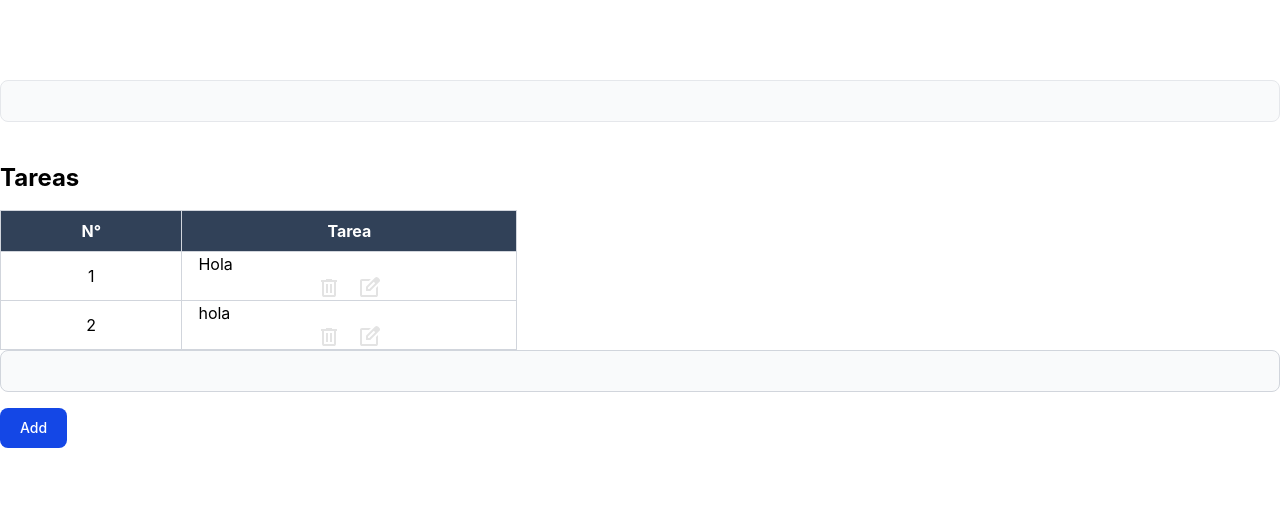
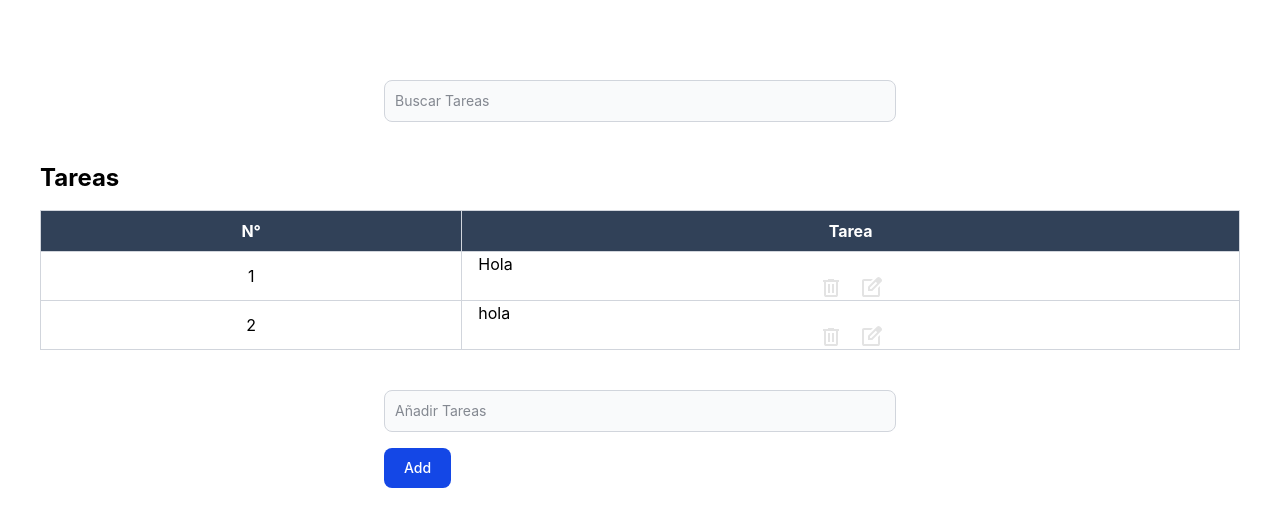
Before and after one commit to cruz-tadeo/vue-challenge-api, a Vue app: page / in a window 1280 px wide. Shown: the top 526 px of the page. Built offline with nearby package versions, Linux system fonts and the light colour scheme; the HTML template or start-up script is replaced by a standard one.

Commit message:
crud finished

```diff
--- a/package.json
+++ b/package.json
@@ -14,6 +14,7 @@
   },
   "dependencies": {
     "@tailwindcss/vite": "^4.1.6",
+    "sweetalert2": "^11.21.0",
     "vue": "^3.5.13"
   },
   "devDependencies": {
--- a/src/App.vue
+++ b/src/App.vue
@@ -1,7 +1,9 @@
 <script setup lang="ts">
 import { computed, type Ref, ref } from 'vue'
+import Swal, { type SweetAlertIcon } from 'sweetalert2'
 import IconTrash from '@/components/IconTrash.vue'
 import IconEdit from '@/components/IconEdit.vue'
+
 
 const tasks: Ref<string[]> = ref(['Hola', 'hola'])
 
@@ -18,6 +20,7 @@ const indexTask = ref(0)
 const addItem = (text: string) => {
   tasks.value.push(text)
   task.value = ''
+  alert('Agregado correctamente','La tarea se ha guardado correctamente')
 }
 
 const isEdit: Ref<boolean> = ref(false)
@@ -37,28 +40,43 @@ const selectItem = (position: number) => {
 const editItem = (position: number, text: string) => {
   tasks.value[position] = text
   task.value = ''
+  alert('Editado','La tarea se ha editado correctamente','warning')
   isEdit.value = false
 }
 
 const removeItem = (position: number) => {
   tasks.value = tasks.value.filter((task, index) => index != position)
-
+  alert('Eliminado','La tarea se ha eliminado')
   console.log('eliminando', position)
 }
+
+const alert =(title:string,text:string,icon:SweetAlertIcon  ='success') =>{
+  Swal.fire({
+  title: title,
+  text: text,
+  icon: icon
+});
+}
+
+
+
 </script>
 
 <template>
   <div class="container mx-auto my-20">
-    <div class="my-10">
-      <input
-        v-model="search"
-        type="text"
-        class="bg-gray-50 border border-gray-200 text-gray-900 text-sm rounded-lg focus:ring-blue-500 focus:border-blue-500 block w-full p-2.5"
-        required
-      />
+    <div class="my-10 flex justify-center">
+      <div class="basis-128">
+        <input
+          placeholder="Buscar Tareas"
+          v-model="search"
+          type="text"
+          class="bg-gray-50 border border-gray-300 text-gray-900 text-sm rounded-lg focus:ring-blue-500 focus:border-blue-500 block w-full p-2.5"
+          required
+        />
+      </div>
     </div>
-    <div class="grid grid-cols-1 md:grid-cols-2 gap-8 w-10/12">
-      <div>
+    <div class="max-w-[1200px] mx-auto">
+      <div class="table-auto">
         <h1 class="text-2xl font-bold mb-4">Tareas</h1>
         <table class="table-auto w-full border-collapse border border-gray-300">
           <thead>
@@ -90,9 +108,12 @@ const removeItem = (position: number) => {
         </table>
       </div>
     </div>
-    <div>
+    <div class="my-10 flex justify-center">
+      <div class="basis-128">
       <form @submit.prevent="!isEdit ? addItem(task) : editItem(indexTask, task)" class="space-y-4">
+
         <input
+        placeholder="Añadir Tareas"
           type="text"
           class="bg-gray-50 border border-gray-300 text-gray-900 text-sm rounded-lg focus:ring-blue-500 focus:border-blue-500 block w-full p-2.5"
           required
@@ -106,6 +127,7 @@ const removeItem = (position: number) => {
           {{ isEdit ? 'Edit' : 'Add' }}
         </button>
       </form>
+      </div>
     </div>
   </div>
 </template>
```
Also changed, not shown: 1 other file (tests, documents, lock files or other folders).
